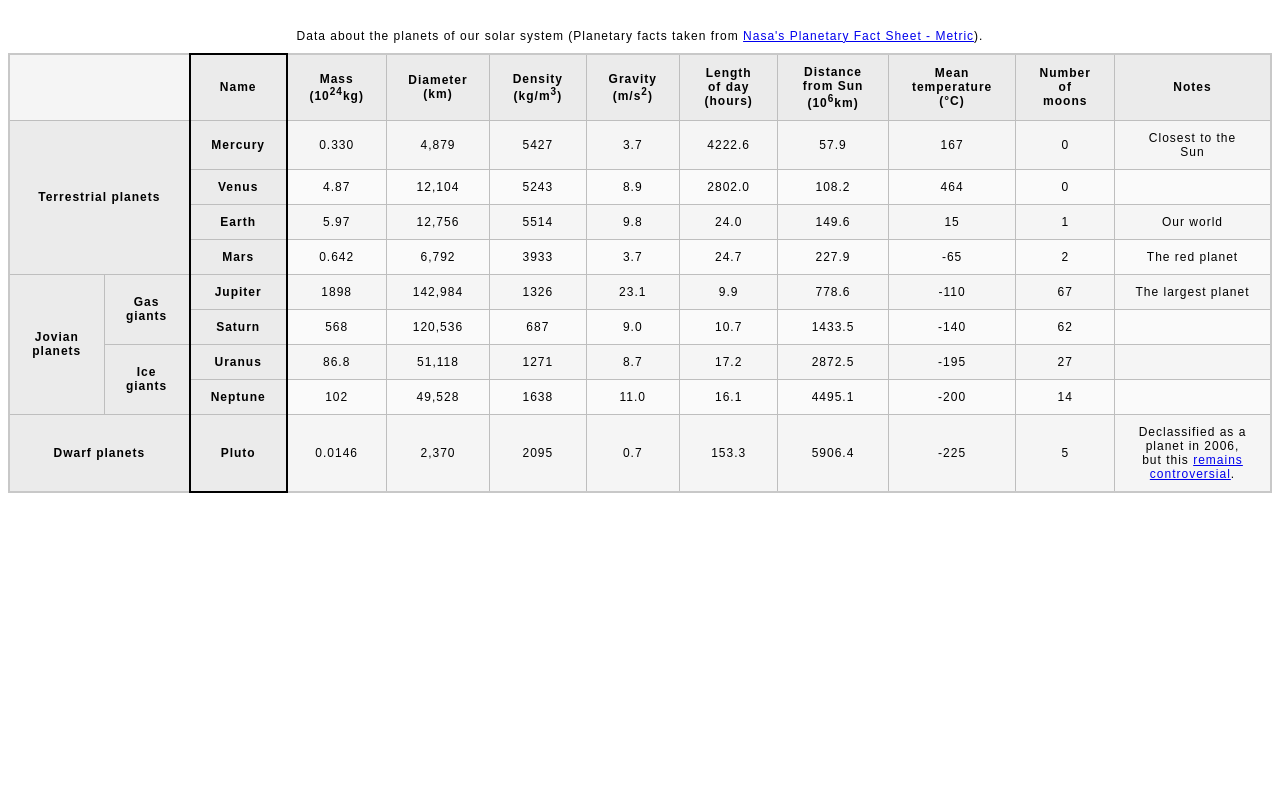
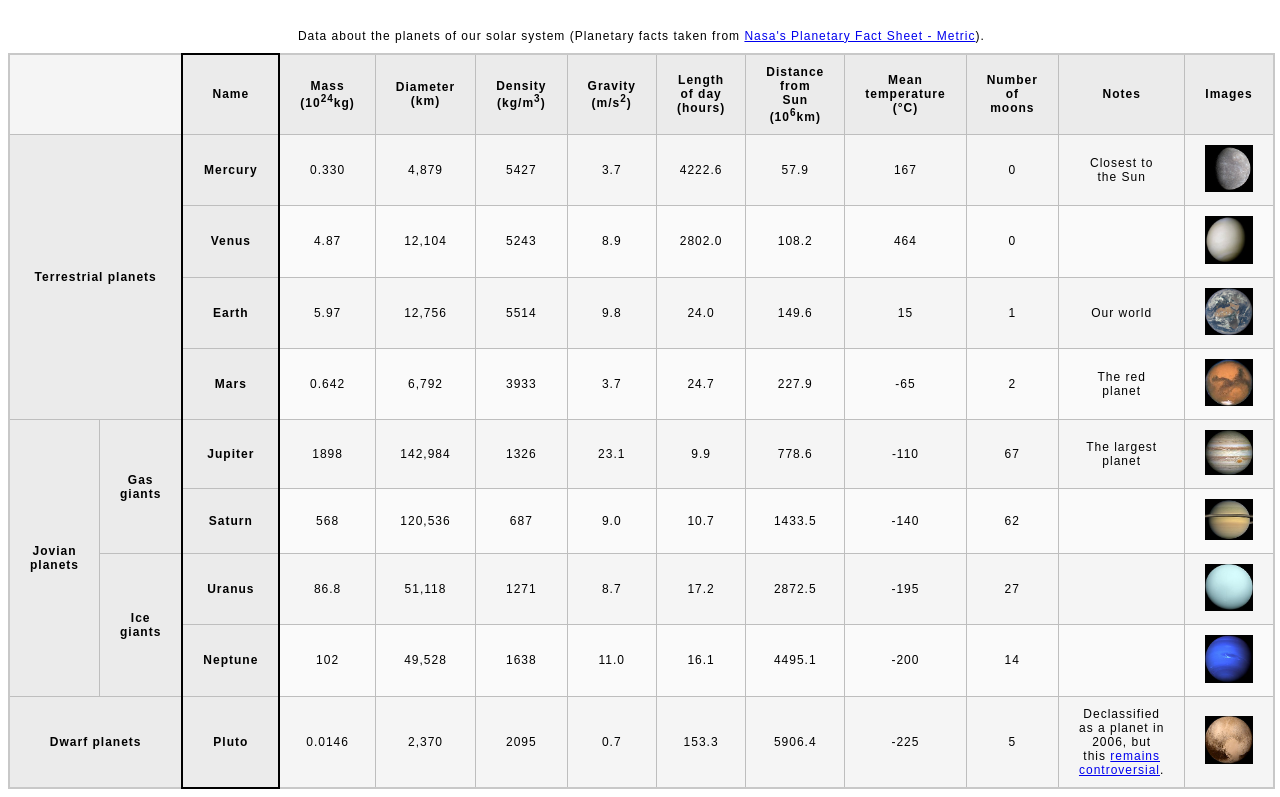
Before and after one commit to silverblood963/planets-table, a plain HTML site: page index.html in a window 1280 px wide. Shown: the part 61-858 px from the top of the page. Before the commit the page ends 800 px from the top, so only its background shows below. Drawn offline with Linux system fonts and the light colour scheme.

Commit message:
test 2
2nd test

```diff
--- a/index.html
+++ b/index.html
@@ -41,6 +41,7 @@
                               <th scope="col">Mean temperature (°C)</th>
                               <th scope="col">Number of moons</th>
                               <th scope="col">Notes</th>
+                                <th scope="col">Images</th>
                         </tr>
                     </thead>
                     <tbody>
@@ -56,6 +57,7 @@
                           <td>167</td>
                           <td>0</td>
                           <td>Closest to the Sun</td>
+                            <td><img src="images/mercury.jpg" alt="mercury"></td>
                         </tr>
                         <tr>
                           <th scope="row">Venus</th>
@@ -68,6 +70,7 @@
                           <td>464</td>
                           <td>0</td>
                           <td></td>
+                            <td><img src="images/venus.jpg" alt="venus"></td>
                         </tr>
                         <tr>
                           <th scope="row">Earth</th>
@@ -80,6 +83,7 @@
                           <td>15</td>
                           <td>1</td>
                           <td>Our world</td>
+                            <td><img src="images/earth.png" alt="earth"></td>
                         </tr>
                         <tr>
                           <th scope="row">Mars</th>
@@ -92,6 +96,7 @@
                           <td>-65</td>
                           <td>2</td>
                           <td>The red planet</td>
+                            <td><img src="images/mars.jpg" alt="mars"></td>
                         </tr>
                         <tr>
                           <th rowspan="4" scope="rowgroup">Jovian planets</th>
@@ -106,6 +111,7 @@
                           <td>-110</td>
                           <td>67</td>
                           <td>The largest planet</td>
+                            <td><img src="images/jupiter.jpg" alt="jupiter"></td>
                         </tr>
                         <tr>
                           <th scope="row">Saturn</th>
@@ -118,6 +124,7 @@
                           <td>-140</td>
                           <td>62</td>
                           <td></td>
+                            <td><img src="images/saturn.jpg" alt="saturn"></td>
                         </tr>
                         <tr>
                           <th rowspan="2" scope="rowgroup">Ice giants</th>
@@ -131,6 +138,7 @@
                           <td>-195</td>
                           <td>27</td>
                           <td></td>
+                            <td><img src="images/uranus.jpg" alt="uranus"></td>
                         </tr>
                         <tr>
                           <th scope="row">Neptune</th>
@@ -143,6 +151,7 @@
                           <td>-200</td>
                           <td>14</td>
                           <td></td>
+                            <td><img src="images/neptune.jpg" alt="neptune"></td>
                         </tr>
                         <tr>
                           <th colspan="2" scope="rowgroup">Dwarf planets</th>
@@ -156,6 +165,7 @@
                           <td>-225</td>
                           <td>5</td>
                           <td>Declassified as a planet in 2006, but this <a href="http://www.usatoday.com/story/tech/2014/10/02/pluto-planet-solar-system/16578959/">remains controversial</a>.</td>
+                            <td><img src="images/pluto.jpg" alt="pluto"></td>
                         </tr>
                     </tbody>
                 <!-- The fourth child of the table element should be the table body element, which will contain the code and content to display rows of data. -->
```
